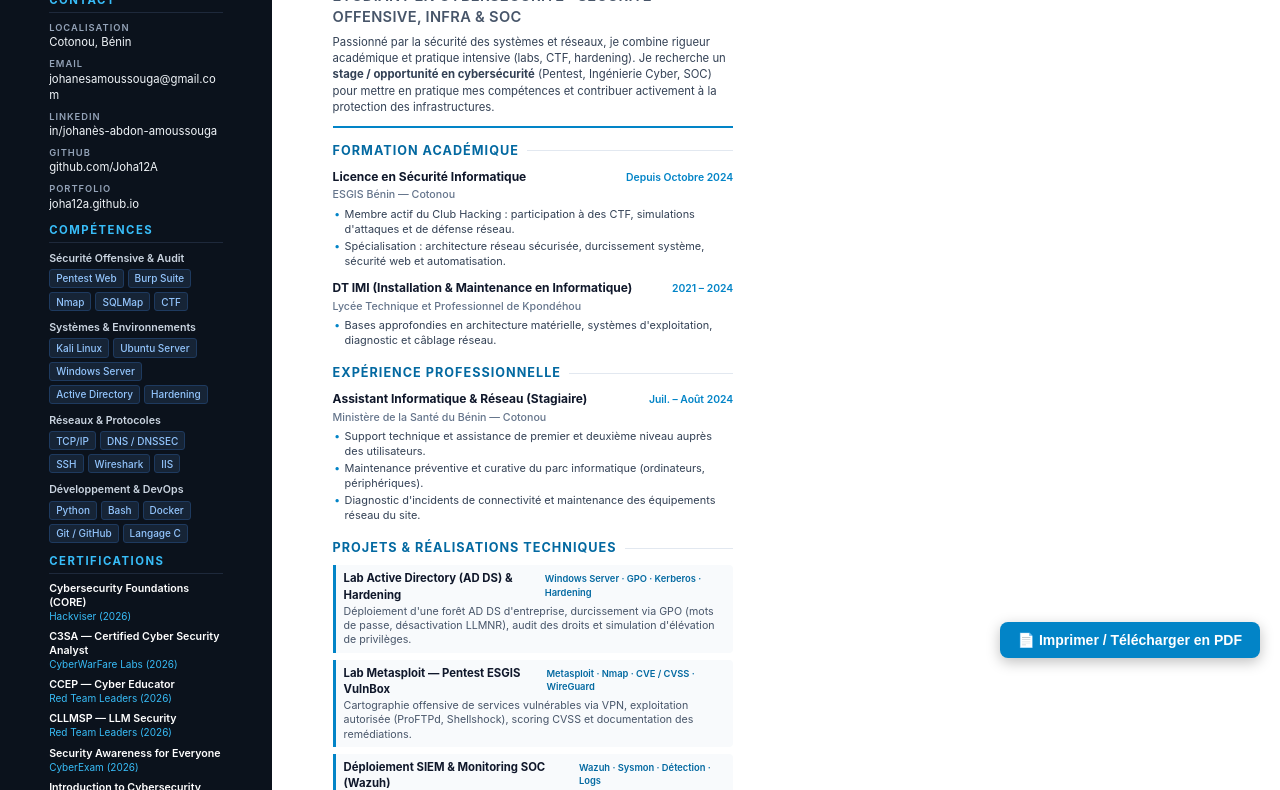
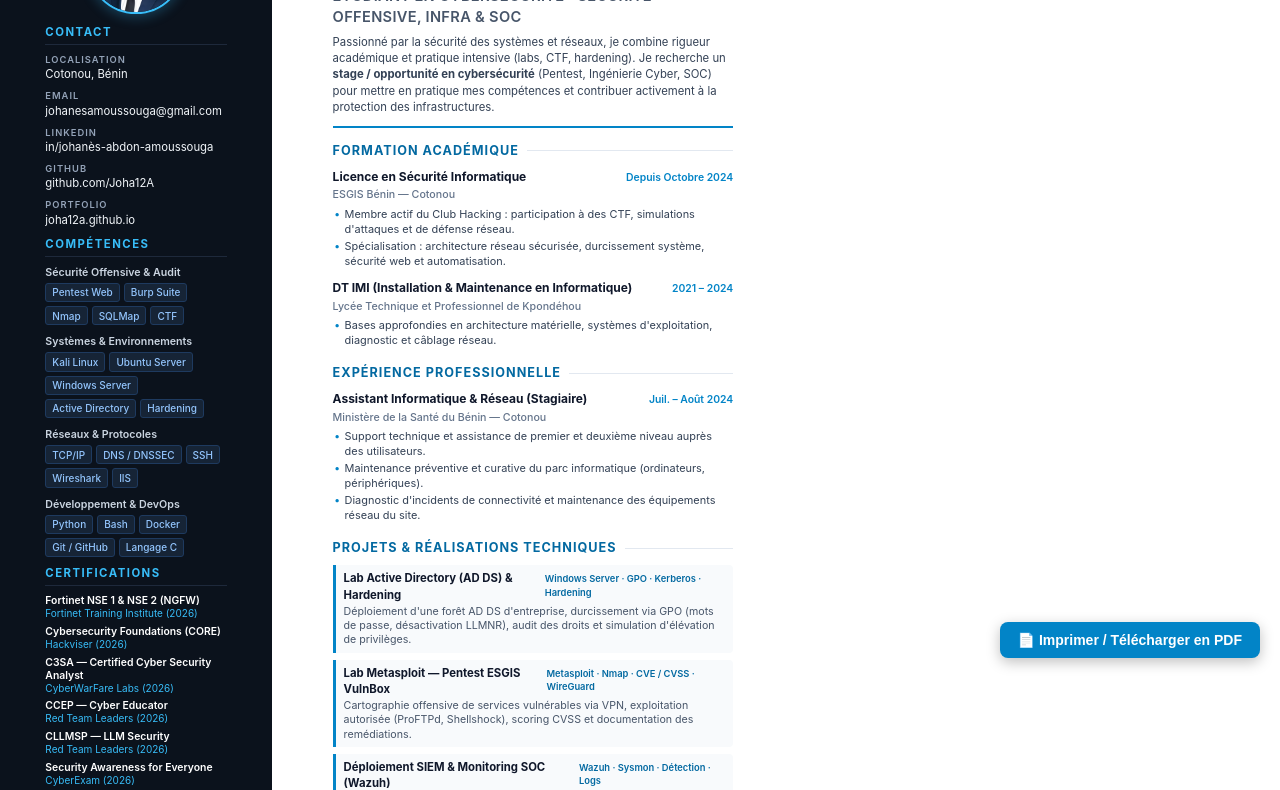
Before and after one commit to Joha12A/Joha12A.github.io, a plain HTML site: page assets/cv/cv.html in a window 1280 px wide. Shown: the part 122-912 px from the top of the page. Drawn offline with Linux system fonts and the light colour scheme.

Commit message:
feat(portfolio): ajout des certifications Fortinet NSE 1 et NSE 2 et mise à jour du CV

```diff
--- a/assets/cv/cv.html
+++ b/assets/cv/cv.html
@@ -35,14 +35,14 @@
             width: 72mm;
             background: #0b121c;
             color: #e5e7eb;
-            padding: 13mm 13mm;
+            padding: 10mm 12mm;
             display: flex;
             flex-direction: column;
-            gap: 10px;
+            gap: 8px;
         }
         .profile-photo {
-            width: 28mm;
-            height: 28mm;
+            width: 26mm;
+            height: 26mm;
             margin: 0 auto 2px auto;
             border-radius: 50%;
             overflow: hidden;
@@ -119,11 +119,11 @@
             list-style: none;
             display: flex;
             flex-direction: column;
-            gap: 6.5px;
+            gap: 4.5px;
         }
         .cert-item {
-            font-size: 8pt;
-            line-height: 1.3;
+            font-size: 7.8pt;
+            line-height: 1.26;
         }
         .cert-name {
             font-weight: 600;
@@ -416,6 +416,10 @@
                 <h3>Certifications</h3>
                 <ul class="cert-list">
                     <li class="cert-item">
+                        <span class="cert-name">Fortinet NSE 1 &amp; NSE 2 (NGFW)</span>
+                        <span class="cert-org">Fortinet Training Institute (2026)</span>
+                    </li>
+                    <li class="cert-item">
                         <span class="cert-name">Cybersecurity Foundations (CORE)</span>
                         <span class="cert-org">Hackviser (2026)</span>
                     </li>
--- a/script.js
+++ b/script.js
@@ -22,6 +22,10 @@ const DATA={
   {t:"Développement & automatisation",d:"Scripts et outils pour automatiser et reproduire des environnements.",i:[["Python",1],["Git / GitHub",1],["Docker",1],["n8n",0]]}],
 
  certs:[
+
+  {n:"Fortinet NSE 2 Certified in Cybersecurity",o:"Fortinet Training Institute",date:"2026",img:"assets/images/introduction-to-the-next-generation-firewall-1-0-nse2.png",url:"assets/certs/Fortinet NSE 2 Certified in Cybersecurity.pdf",status:"Obtenue",d:"Introduction aux pare-feu nouvelle génération (NextGen Firewall v1.0) et compréhension de l'évolution des menaces et des mécanismes de sécurité réseau.",tags:["Fortinet NSE 2","NextGen Firewall","Sécurité Réseau","Cybermenaces"]},
+
+  {n:"Fortinet NSE 1 Certified in Cybersecurity",o:"Fortinet Training Institute",date:"2026",img:"assets/images/fortinet-nse-1-certified-in-cybersecurity.png",url:"assets/certs/Fortinet NSE 1 Certified in Cybersecurity.pdf",status:"Obtenue",d:"Fondamentaux de la cybersécurité et sensibilisation au paysage actuel des menaces informatiques et réseau.",tags:["Fortinet NSE 1","Fondamentaux Cyber","Menaces Réseau","Sécurité des SI"]},
 
   {n:"Certified Cybersecurity Foundations (CORE)",o:"Hackviser",date:"2026",img:"assets/images/Certified Cybersecurity Foundations.png",url:"assets/certs/Certified Cybersecurity Foundations.pdf",status:"Obtenue",d:"Certification attestant les fondamentaux en cybersécurité acquis à travers des modules de formation et des exercices pratiques couvrant les concepts essentiels de sécurité informatique.",tags:["Fondamentaux Cyber","Sécurité des SI","Sécurité Pratique","Hackviser"]},
 
@@ -67,7 +71,7 @@ const DATA={
 
   {y:"DEPUIS OCT. 2024",t:"Licence Sécurité Informatique",s:"ESGIS Bénin · Club Hacking · labs, CTF, pratique Linux, réseaux et sécurité"},
 
-  {y:"2024–2026",t:"Certifications Cybersécurité & Réseaux",s:"Hackviser (CORE), CyberWarFare Labs (C3SA), Red Team Leaders (CCEP, CLLMSP), Cisco, CyberExam, Cursa"},
+  {y:"2024–2026",t:"Certifications Cybersécurité & Réseaux",s:"Fortinet (NSE 1, NSE 2), Hackviser (CORE), CyberWarFare Labs (C3SA), Red Team Leaders (CCEP, CLLMSP), Cisco, CyberExam, Cursa"},
 
   {y:"OBJECTIF",t:"Pentester / Cybersecurity Engineer",s:"Recherche active d'un stage / d'une opportunité en sécurité offensive"}],
 
```
Also changed, not shown: README-PORTFOLIO.txt, assets/images/fortinet-nse-1-certified-in-cybersecurity.png (added), assets/images/introduction-to-the-next-generation-firewall-1-0-nse2.png (added), 3 other files.
